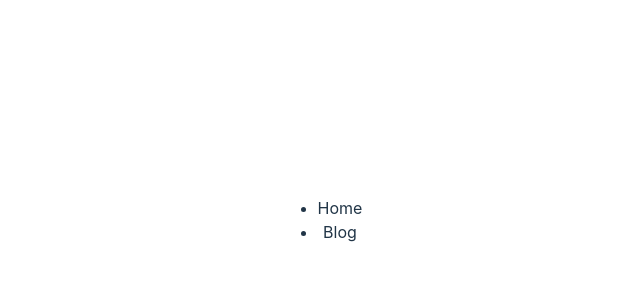
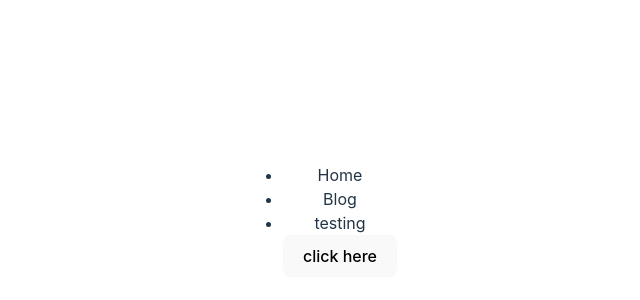
Before and after one commit to rebahama/typescript-react, a React (Vite) app in the folder socialtype/: page / in a window 1280 px wide. Shown: the part 180-480 px from the top of the page, without its empty margins (320-960 px from the left). Built offline with nearby package versions, Linux system fonts and the light colour scheme.

Commit message:
add navbar

```diff
--- a/socialtype/src/components/NavBar.tsx
+++ b/socialtype/src/components/NavBar.tsx
@@ -1,14 +1,22 @@
-import React from 'react'
+import React, { useState } from "react";
 
 const NavBar = () => {
+  const [hello, sethello] = useState<string | null>("testing");
+
+  const testing = () => {
+    sethello("new value");
+  };
+
   return (
     <div className="navbar">
-    <ul>
-     <li>Home</li>
-     <li>Blog</li>
-    </ul>
-   </div>
-  )
-}
+      <ul>
+        <li>Home</li>
+        <li>Blog</li>
+        <li>{hello}</li>
+        <button onClick={testing}> click here </button>
+      </ul>
+    </div>
+  );
+};
 
-export default NavBar
+export default NavBar;
```
